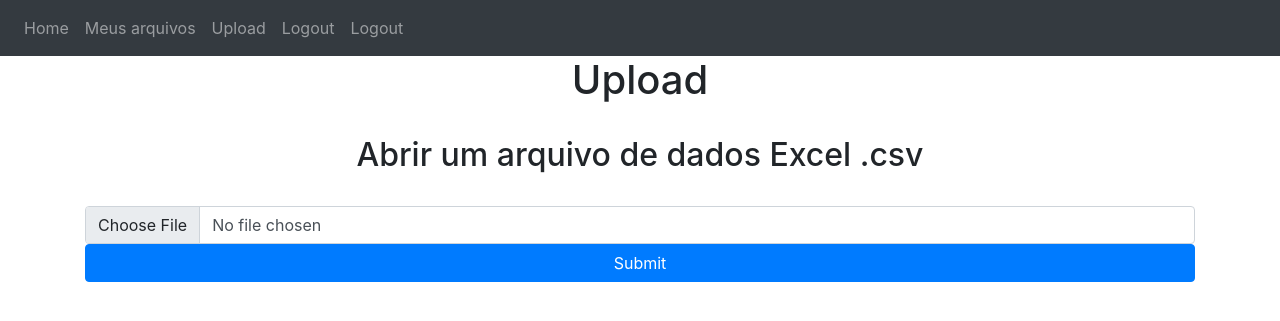
After one commit to artrucco/Trabalho-LP, a Flask app: page /upload in a window 1280 px wide. The commit adds this page. Shown: the top 321 px of the page. Run offline with Flask 2, Linux system fonts and the light colour scheme; the visitor is signed in with stand-in values (Sample User, id 1); some libraries are stand-ins or nearby versions.

Commit message:
Branch 2 upar arquivo (#2)
* adicionando txt no ignore

* commit 3 - criação de contas de usuario

* commit 4 - login necessario para entrar na home

* commit 5 - login e criação de usuario funcionando / anotações

* commit 6 - upload de arquivo csv

* commit 7 - upload de arquivo csv e leitura

```diff
--- a/Trabalho LingProg/Trabalho Flask/__main__.py
+++ b/Trabalho LingProg/Trabalho Flask/__main__.py
@@ -36,11 +36,6 @@ def criar_app():
 
     return app
 
-#def create_database(app):
-#    if not path.exists('Trabalho Flask' + DB_NAME):
-#        db.create_all(app=app)
-#        print('database criada')
-
 app = criar_app()
 
 
--- a/Trabalho LingProg/Trabalho Flask/models.py
+++ b/Trabalho LingProg/Trabalho Flask/models.py
@@ -16,4 +16,5 @@ class User(db.Model, UserMixin):
     senha = db.Column(db.String(150))
     primeiro_nome = db.Column(db.String(150))
     #relacao de parentesco
+
     notes = db.relationship('Note')
--- a/Trabalho LingProg/Trabalho Flask/templates/base.html
+++ b/Trabalho LingProg/Trabalho Flask/templates/base.html
@@ -46,7 +46,14 @@
         <div class="navbar-nav">
           {% if current_user.is_authenticated %}
           <a class="nav-item nav-link" id="home" href="/">Home</a>
+
+          <a class="nav-item nav-link" id="arquivos" href="/arquivos">Meus arquivos</a>
+          <a class="nav-item nav-link" id="upload" href="/upload">Upload</a>
           <a class="nav-item nav-link" id="logout" href="/logout">Logout</a>
+
+
+          <a class="nav-item nav-link" id="logout" href="/logout">Logout</a>
+
           {% else %}
           <a class="nav-item nav-link" id="login" href="/login">Login</a>
           <a class="nav-item nav-link" id="signUp" href="/sign-up">Sign Up</a>
--- /dev/null
+++ b/Trabalho LingProg/Trabalho Flask/templates/dash.html
@@ -0,0 +1,6 @@
+<div class="">
+    <form class="" action="dash" method="post">
+        <input type="text" name="variable" value="">
+        <input type="submit" name="" value="Submit">
+    </form>
+</div>
--- /dev/null
+++ b/Trabalho LingProg/Trabalho Flask/templates/image.html
@@ -0,0 +1,3 @@
+<div class="">
+<img src="{{ image }}" alt="">
+</div>
--- a/Trabalho LingProg/Trabalho Flask/templates/profile.html
+++ b/Trabalho LingProg/Trabalho Flask/templates/plots.html
@@ -1,4 +1,8 @@
 {% extends "base.html" %}
 {% block content %}
-<h1>This is the profile page!</h1>
+
+Plot
+
+{{ data | safe }}
+
 {% endblock %}
--- /dev/null
+++ b/Trabalho LingProg/Trabalho Flask/templates/upload.html
@@ -0,0 +1,20 @@
+{% extends "base.html" %}
+{% block content %}
+<h1 align="center">Upload</h1>
+
+<!-- upload de um arquivo excel csv de qualquer diretorio -->
+    <br />
+    <h2 align = 'center'>Abrir um arquivo de dados Excel .csv</h2>
+    <br />
+    <div  class="form-group">
+        <form class="" action="" method="post" enctype="multipart/form-data">
+
+            <input type="file" class='form-control' name="csvfile">
+            <input type="submit" class="btn btn-primary btn-block" name="" value="Submit">
+
+        </form>
+    </div>
+
+
+
+{% endblock %}
--- a/Trabalho LingProg/Trabalho Flask/views.py
+++ b/Trabalho LingProg/Trabalho Flask/views.py
@@ -5,11 +5,61 @@ from models import Note
 from __main__ import db
 import json
 
+import os
+import pandas as pd
+import matplotlib.pyplot as plt
+
+
 views = Blueprint(__name__,"views")
 
 @views.route("/", methods=['GET','POST'])
 @login_required
 def home():
+
+    #adicionar nova anotação à pagina inicial do usuario
+    if request.method == 'POST':
+        note = request.form.get('note')
+        if note:
+            if len(note) < 1:
+                flash('Anotação invalida.', category = 'error')
+            else:
+                new_note = Note(data=note, user_id=current_user.id)
+                db.session.add(new_note)
+                db.session.commit()
+                flash('Anotação adicionada.', category = 'success')
+
+    return render_template("index.html", user = current_user)
+
+#uploadar um arquivo excel csv que sera copiado e salvo na pasta statics/nome do usuario
+@views.route("/upload", methods=['POST', 'GET'])
+@login_required
+def upload():
+    if request.method == 'POST':
+        file = request.files['csvfile']
+        #se o diretorio static/ nao existe, criar:
+        if not os.path.isdir('static/{}'.format(current_user.primeiro_nome)):
+            os.mkdir('static/{}'.format(current_user.primeiro_nome))
+        filepath = os.path.join('static/{}'.format(current_user.primeiro_nome), file.filename)
+        file.save(filepath) #salva o arquivo escolhido no path static
+
+        data = pd.read_csv('static/{}/{}'.format(current_user.primeiro_nome, file.filename))
+        flash('O nome do arquivo enviado é: {}'.format(file.filename), category='success')
+        #return render_template('arquivos.html', user = current_user, data=data.to_html())
+
+    return render_template("upload.html", user = current_user)
+
+@views.route('/arquivos', methods=['POST','GET'])
+@login_required
+def arquivos(): #ler arquivo csv e realizar os plots
+    dir_path='static/{}'.format(current_user.primeiro_nome)
+    lista_arquivos = os.listdir(dir_path) #pega a lista de arquivos contidos na pasta pessoal do usuario
+    if request.method == 'POST':
+        file = request.form.get('database') #pega a database selecionada no dropdown
+        data = pd.read_csv(f"{dir_path}/{file}") #ler a database selecionada no dropdown
+
+        return render_template('plots.html', user = current_user, data=data.to_html())
+    return render_template('arquivos.html', user=current_user, arquivos = lista_arquivos)
+
     #adicionar ou remover anotações
     if request.method == 'POST':
         note = request.form.get('note')
@@ -23,10 +73,24 @@ def home():
 
     return render_template("index.html", user = current_user)
 
-@views.route("/profile")
-def profile():
-    return render_template("profile.html")
 
+#@views.route('arquivos/plot', methods=['POST','GET'])
+#@login_required
+#def plot():
+
+
+@views.route('/dash', methods = ['GET','POST'])
+def dash(): #escolher uma coluna do csv upado e plotar grafico
+    if request.method == 'POST':
+        variable = request.form['variable']
+        data = pd.read_csv('static/exemplo.csv')
+        plt.bar(range(len(data[variable])), data[variable])
+        imagepath = os.path.join('static', 'image' + '.png')
+        plt.savefig(imagepath)
+        return render_template('image.html', image = imagepath)
+    return render_template('dash.html')
+
+#retorna ao template inicial
 @views.route("/go-to-home")
 @login_required
 def go_to_home():
@@ -36,6 +100,7 @@ def go_to_home():
 def to_sign_up():
     return render_template('sign_up.html')
 
+#deleta anotação
 @views.route('/delete-note', methods=['POST'])
 def delete_note():
     note = json.loads(request.data)
@@ -45,5 +110,5 @@ def delete_note():
         if note.user_id == current_user.id:
             db.session.delete(note)
             db.session.commit()
-
+            flash('Anotação removida: {}'.format(note.data), category='success')
     return jsonify({})
```
Also changed, not shown: Trabalho LingProg/Trabalho Flask/auth.py (+24 -0 lines), Trabalho LingProg/Trabalho Flask/static/Arthur/exemplo.csv (added, +13 -0 lines), Trabalho LingProg/Trabalho Flask/templates/arquivos.html (added, +26 -0 lines), Trabalho LingProg/Trabalho Flask/templates/index.html (+6 -2 lines), Trabalho LingProg/requirements.txt (added, +21 -0 lines), Trabalho LingProg/Trabalho Flask/static/image.png (added).
